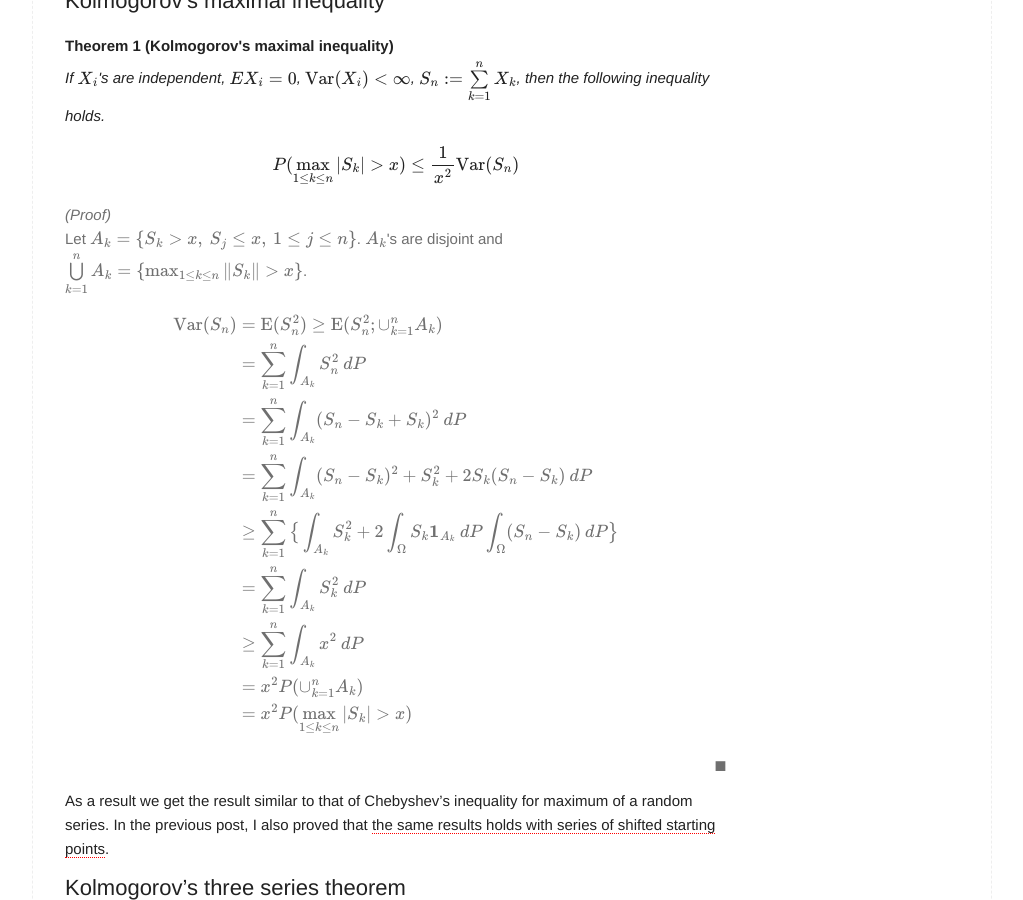
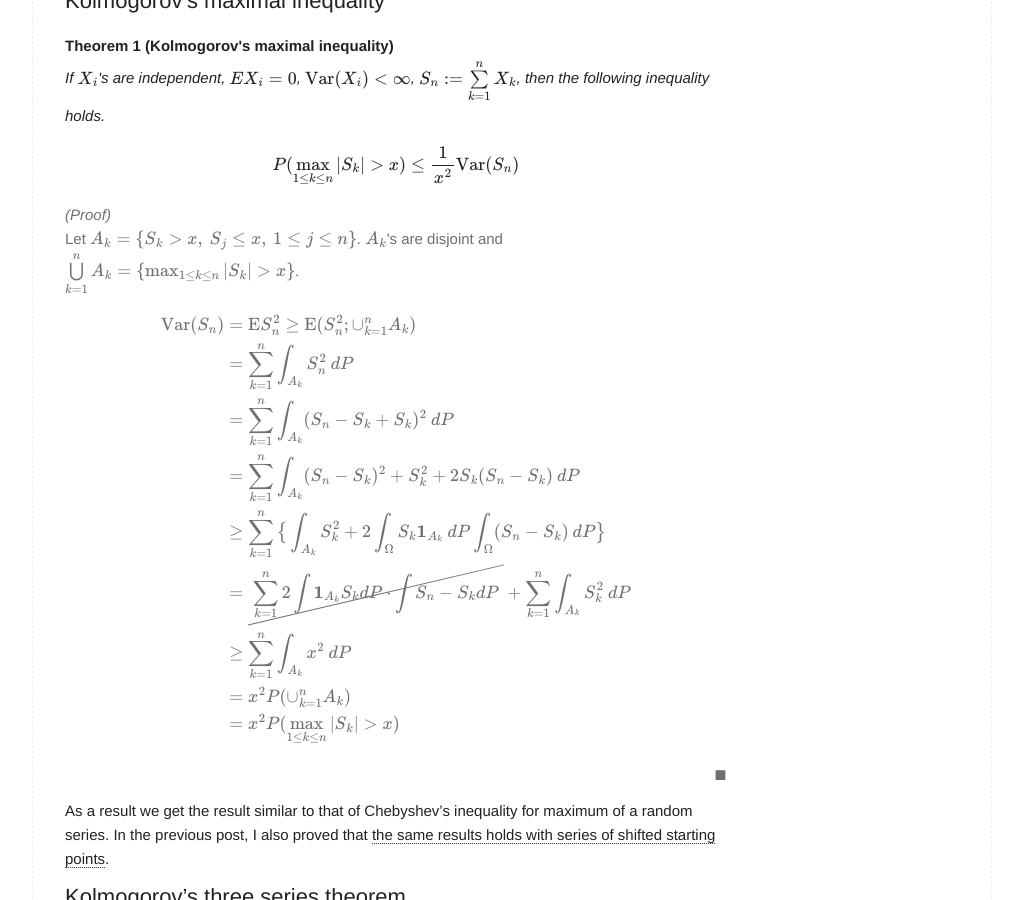
Before and after one commit to naturale0/naturale0.github.io, a Jekyll site: the page built from _posts/2020-12-21-[PTE] 2.5 convergence of random series.md, in a window 1280 px wide and 900 px high, scrolled down 374 px. Shown: the whole window, without its empty margins (128-1151 px from the left). Built offline with Jekyll 4.4.1, drawn with Linux system fonts in a browser that asks for light colours; formulas are drawn with MathJax 3; comment, search, counter and statistics services are not loaded; some of the changed text lies outside the part shown.

Commit message:
post PTE 2.S1

```diff
--- a/_posts/2020-12-21-[PTE] 2.5 convergence of random series.md
+++ b/_posts/2020-12-21-[PTE] 2.5 convergence of random series.md
@@ -18,18 +18,18 @@ If $X_i$'s are independent, $EX_i=0$, $\mathrm{Var}(X_i) < \infty$, $S_n := \sum
 $$P(\max_{1 \leq k \leq n} |S_k| > x) \leq \frac{1}{x^2} \mathrm{Var}(S_n)$$
 </div>
 <div class="proof"><br>
-Let $A_k = \{ S_k > x,\: S_j \leq x,\: 1\leq j \leq n \}$. $A_k$'s are disjoint and $\bigcup\limits_{k=1}^n A_k = \{ \max_{1 \leq k \leq n} \|S_k\| > x \}$.
+Let $A_k = \{ S_k > x,\: S_j \leq x,\: 1\leq j \leq n \}$. $A_k$'s are disjoint and $\bigcup\limits_{k=1}^n A_k = \{ \max_{1 \leq k \leq n} |S_k| > x \}$.
 
 $$\begin{align}
-  \mathrm{Var}(S_n) &= \mathrm{E}(S_n^2) \geq \mathrm{E}(S_n^2; \cup_{k=1}^n A_k)\\
-                                &= \sum\limits_{k=1}^n \int_{A_k} S_n^2 \: dP \\
-                                &= \sum\limits_{k=1}^n \int_{A_k} (S_n - S_k + S_k)^2 \: dP \\
-                                &= \sum\limits_{k=1}^n \int_{A_k} (S_n - S_k)^2 + S_k^2 + 2S_k (S_n - S_k) \: dP \\
-                                &\geq \sum\limits_{k=1}^n \big\{ \int_{A_k} S_k^2 + 2\int_{\Omega}S_k\boldsymbol{1}_{A_k}\: dP \int_{\Omega}(S_n - S_k) \: dP \big\}\\
-                                &= \sum\limits_{k=1}^n \int_{A_k} S_k^2 \: dP \\
-                                &\geq \sum\limits_{k=1}^n \int_{A_k} x^2 \: dP \\
-                                &= x^2P(\cup_{k=1}^n A_k) \\
-                                &= x^2 P(\max_{1 \leq k \leq n} |S_k| > x)
+  \mathrm{Var}(S_n) &= \mathrm{E}S_n^2 \geq \mathrm{E}(S_n^2; \cup_{k=1}^n A_k)\\
+    &= \sum\limits_{k=1}^n \int_{A_k} S_n^2 \: dP \\
+    &= \sum\limits_{k=1}^n \int_{A_k} (S_n - S_k + S_k)^2 \: dP \\
+    &= \sum\limits_{k=1}^n \int_{A_k} (S_n - S_k)^2 + S_k^2 + 2S_k (S_n - S_k) \: dP \\
+    &\geq \sum\limits_{k=1}^n \big\{ \int_{A_k} S_k^2 + 2\int_{\Omega}S_k\boldsymbol{1}_{A_k}\: dP \int_{\Omega}(S_n - S_k) \: dP \big\}\\
+    &= \cancel{\sum\limits_{k=1}^n 2 \int \mathbf{1}_{A_k} S_k dP \cdot \int S_n - S_k dP} + \sum\limits_{k=1}^n \int_{A_k} S_k^2 \: dP \\
+    &\geq \sum\limits_{k=1}^n \int_{A_k} x^2 \: dP \\
+    &= x^2P(\cup_{k=1}^n A_k) \\
+    &= x^2 P(\max_{1 \leq k \leq n} |S_k| > x)
 \end{align}$$
 </div><br>
 
@@ -71,14 +71,14 @@ $X_1,X_2,\cdots$ are independent. Let $Y_i = X_i \mathbf{1}_{|X_i|\le A}$ for $A
 Intuitively, (i) assures that $X_n = Y_n$ eventually. (ii) and (iii) makes the series $S_n$ to be convergent with the help of the theorem 2.5.6. We will only prove the $\Leftarrow$ direction and leave the other direction for the next chapter.
 
 <div class="proof"><br>
-($\Leftarrow$) Let $Z_n = Y_n - EY_n.$ Then $Z_n$'s are independent with mean 0 and $\sum_{n=1}^\infty \text{Var}(Z_n) <\infty.$ By 2.5.6, $\sum_{n=1}^\infty Z_n$ converges a.s. and thus by (ii), $\sum_{n=1}^\infty Y_n$ also converges a.s. Since the first B-C lemma and (i) implies that $X_n = Y_n$ for all but finite $n$'s, it yields $\sum_{n=1}^\infty$ to be almost surely convergent.
+($\Leftarrow$) Let $Z_n = Y_n - EY_n.$ Then $Z_n$'s are independent with mean 0 and $\sum_{n=1}^\infty \text{Var}(Z_n) <\infty.$ By 2.5.6, $\sum_{n=1}^\infty Z_n$ converges a.s. and thus by (ii), $\sum_{n=1}^\infty Y_n$ also converges a.s. Since the first B-C lemma and (i) implies that $X_n = Y_n$ for all but finite $n$'s, it yields $\sum_{n=1}^\infty X_n$ to be almost surely convergent.
 </div><br>
 
 ### Application
 The three series theorem can be used to determine convergence of series. It is especially useful to determine aymptotic rate of series, as in conjunction with the Kronecker's lemma, it can be applied to the form $\frac{S_n}{f(n)}$ (just like [LIL](https://naturale0.github.io/probability/PTE-2.4-strong-law-of-large-numbers#4-law-of-iterated-logarithm)!). The next theorem is one example.
 
 <div class="lemma" text="Kronecker">
-$a_n \uparrow \infty$ and $\sum\limits_{n=1}^\infty \frac{b_n}{a_n}$ converges. Then $\frac{1}{a_n} \sum\limits_{k=1}^n b_n \to 0$ as $n \to \infty.$
+$a_n \uparrow \infty$ and $\sum\limits_{n=1}^\infty \frac{b_n}{a_n}$ converges. Then $\frac{1}{a_n} \sum\limits_{k=1}^n b_k \to 0$ as $n \to \infty.$
 </div>
 
 <div class="theorem" text="2.5.12">
```
Also changed, not shown: _posts/2020-12-21-[PTE] 2.4 strong law of large numbers.md (+1 -1 lines), 2 other files.
